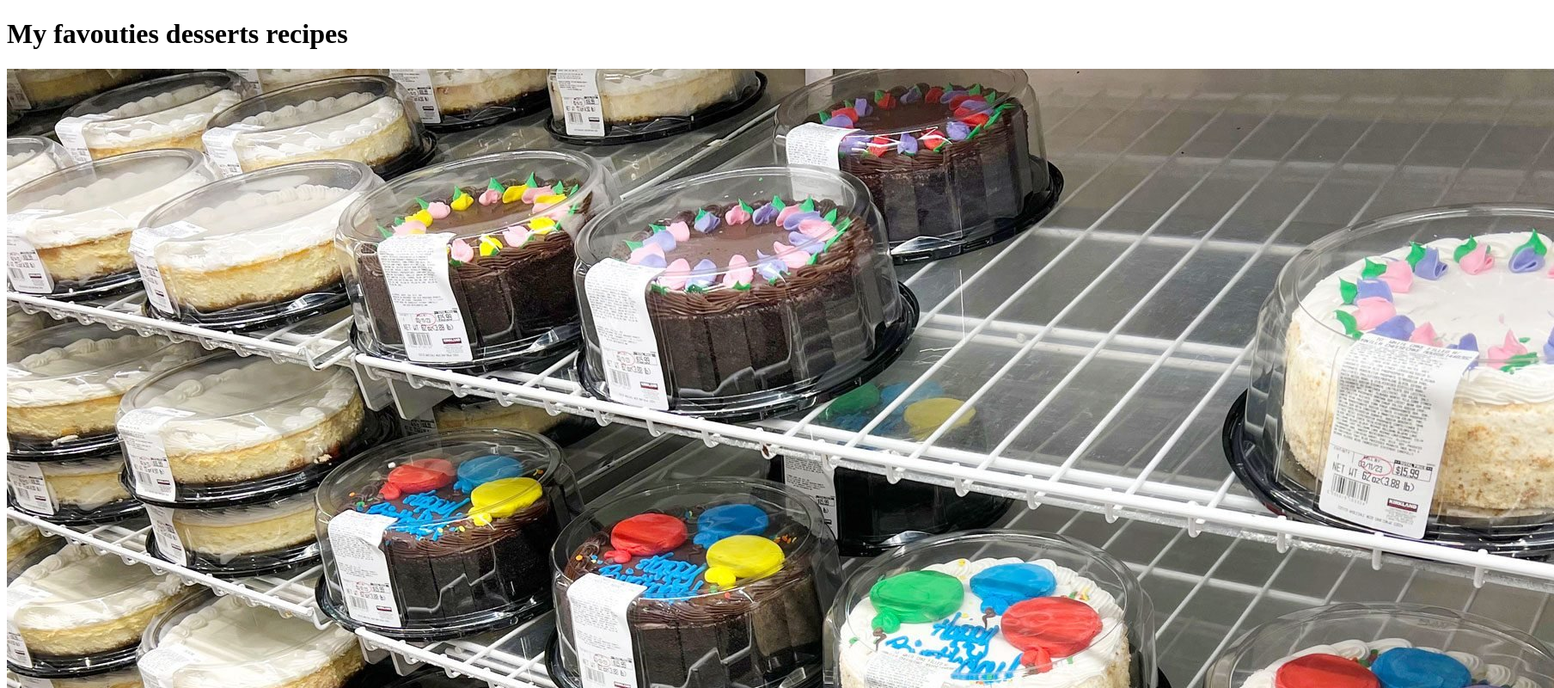
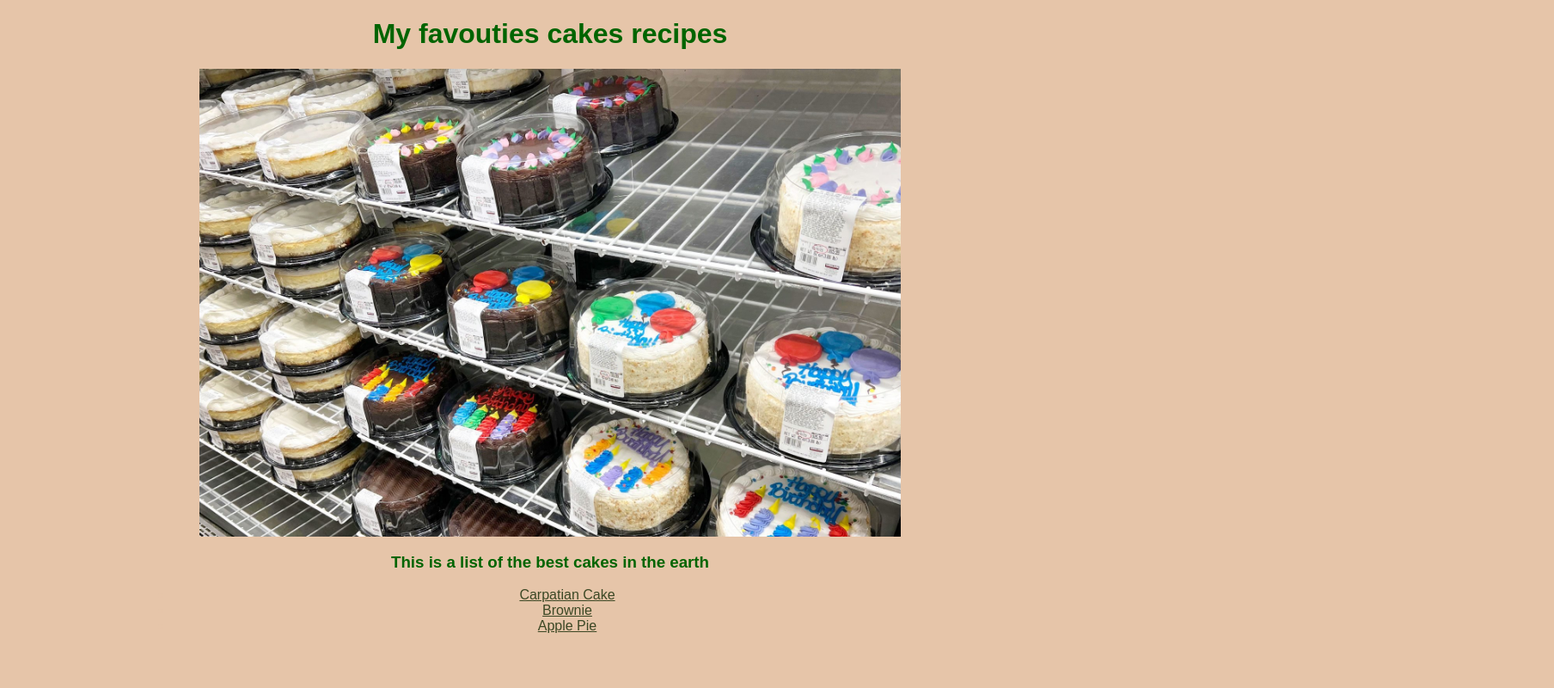
Before and after one commit to szpot0102/odin-recipes, a plain HTML site: page index.html in a window 1280 px wide. Shown: the top 800 px of the page at 86% size, 1808 px wide, since content can reach past the window. Drawn offline with Linux system fonts and the light colour scheme.

Commit message:
Add files via upload

```diff
--- a/index.html
+++ b/index.html
@@ -2,13 +2,44 @@
 <html>
     <head>
         <meta charset="utf-8">
-        <title>My favourites desserts recipes</title>
+        <title>My favourites cakes recipes</title>
+        <style>
+            body {
+                background-color: rgb(230, 197, 169);
+                font-family: Arial, Helvetica, sans-serif;
+                color: darkgreen;
+                max-width: 960px;
+                margin: auto;
+                text-align: center;
+            }
+
+            #title{
+                text-align: center;
+            }
+
+            li {
+                color: rgb(230, 197, 169);
+            }
+
+            #cakes-jpg {
+                display: block;
+                margin-left: auto;
+                margin-right: auto;
+                width: 85%;
+            }
+
+            a {
+                color: rgb(59, 71, 36)
+            }
+        </style>
     </head>
 
     <body>
-        <h1>My favouties desserts recipes</h1>
-        <img src="images/cakes.jpg">
-        <h3>This is a list of the best desserts in the earth </h3>
+        <h1 id="title">My favouties cakes recipes</h1>
+        <img src="images/cakes.jpg" id="cakes-jpg">
+        <h3>This is a list of the best cakes in the earth </h3>
+
+        <title>My favourites desserts recipes</title>
 
         <div>
             <ul>
```
